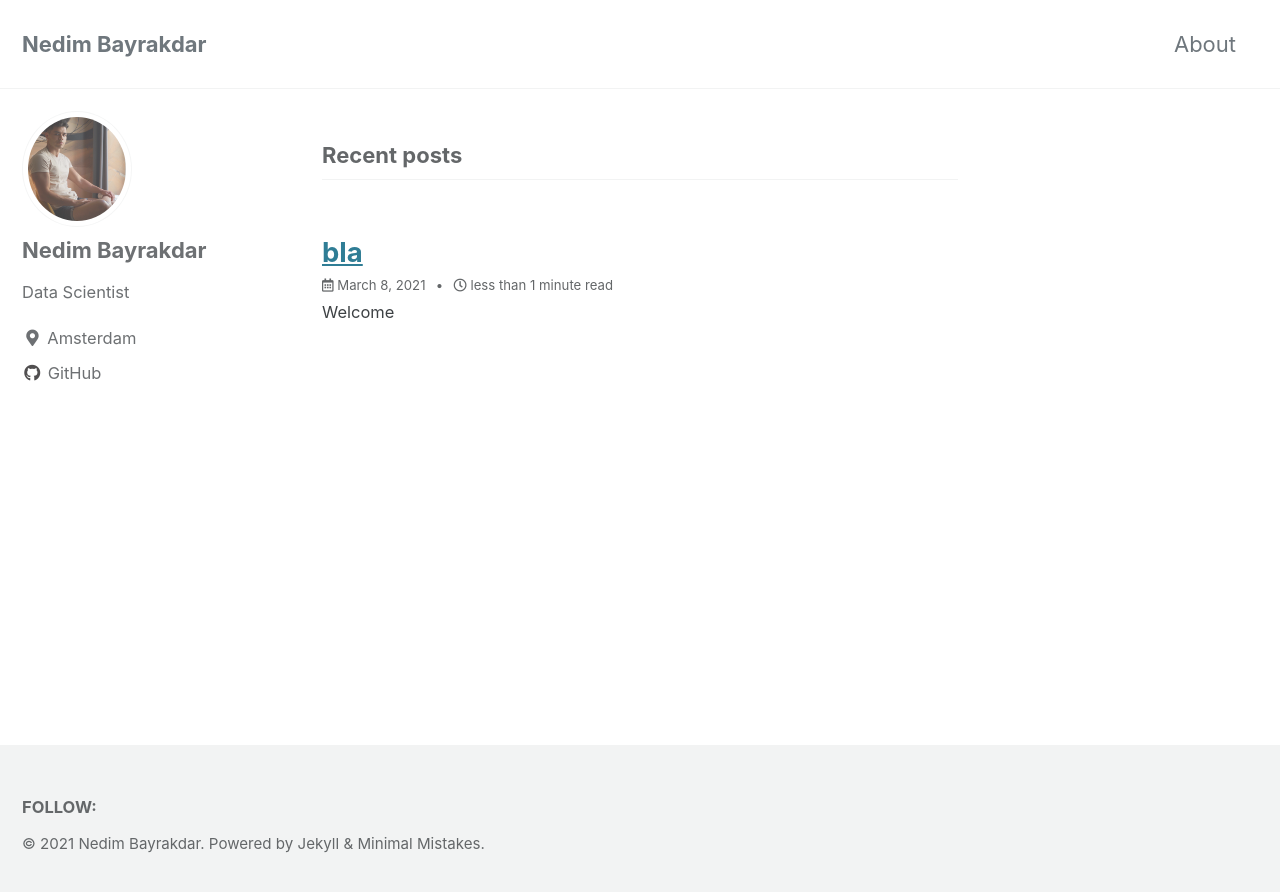
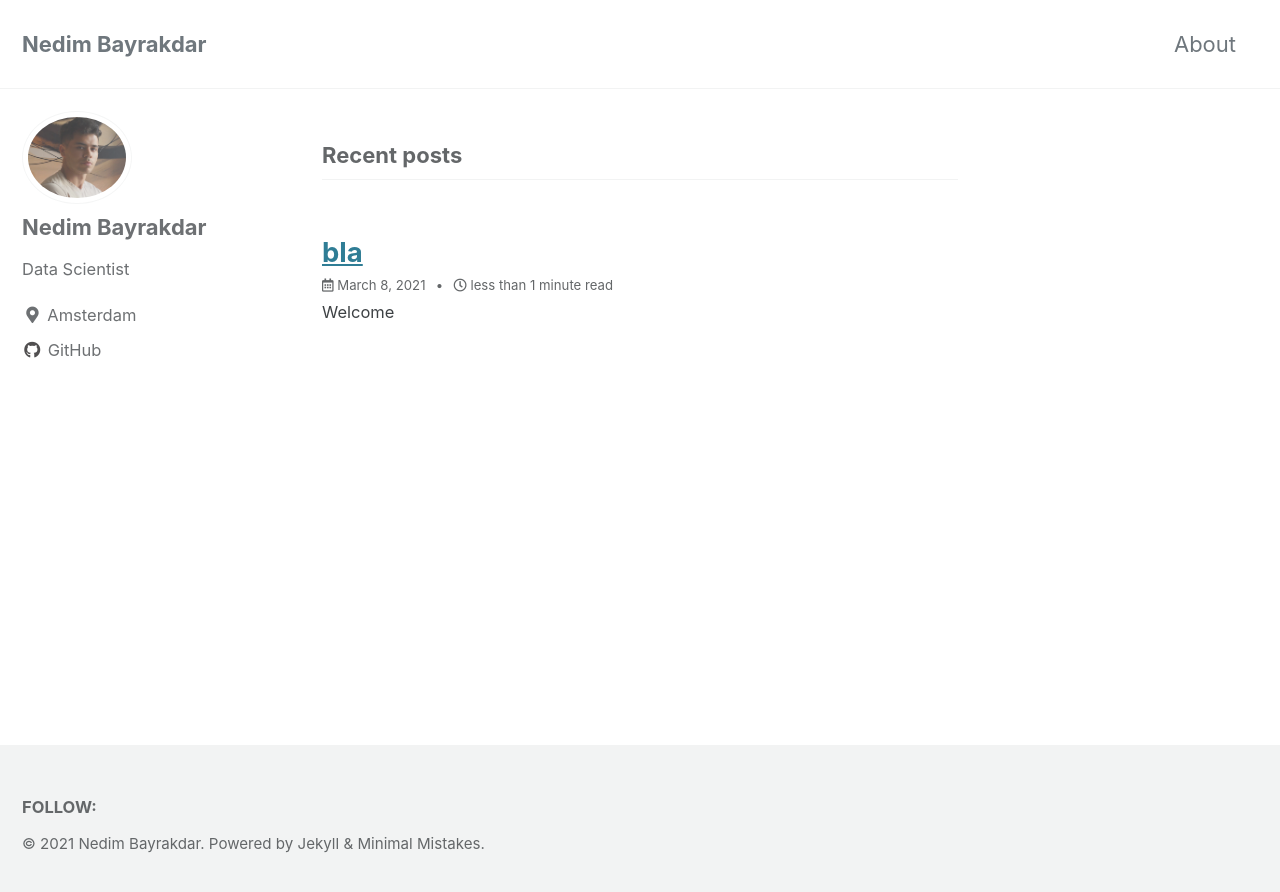
Before and after one commit to NedimBayrakdar/NedimBayrakdar.github.io, a Jekyll site: the page built from index.html, in a window 1280 px wide. Shown: the top 892 px of the page. Built offline with Jekyll 4.4.1, drawn with Linux system fonts in a browser that asks for light colours; cached includes are drawn as plain includes; the list of posts is cut into pages by our own code.

Commit message:
Add profile picture

```diff
--- a/_config.yml
+++ b/_config.yml
@@ -96,7 +96,7 @@ analytics:
 # Site Author
 author:
   name             : "Nedim Bayrakdar"
-  avatar           : "/assets/images/nedim.jpg" # path of avatar image, e.g. "/assets/images/bio-photo.jpg"
+  avatar           : "/assets/images/nedim-head.png" # path of avatar image, e.g. "/assets/images/bio-photo.jpg"
   bio              : "Data Scientist"
   location         : "Amsterdam"
   email            :
```
Also changed, not shown: assets/images/nedim-head.png (added).
